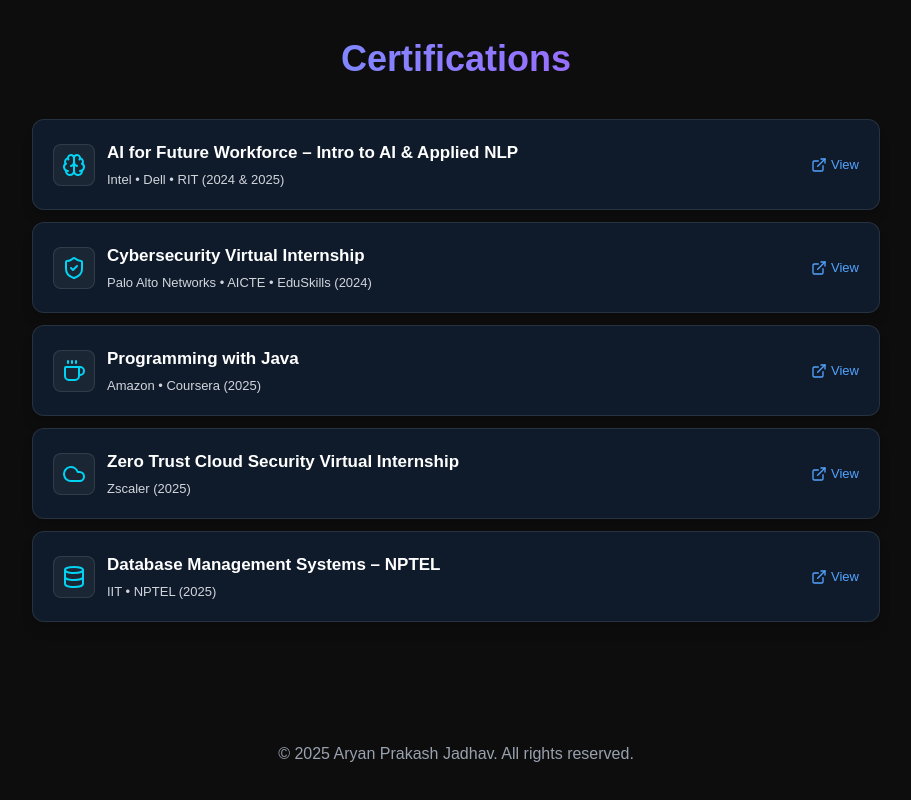
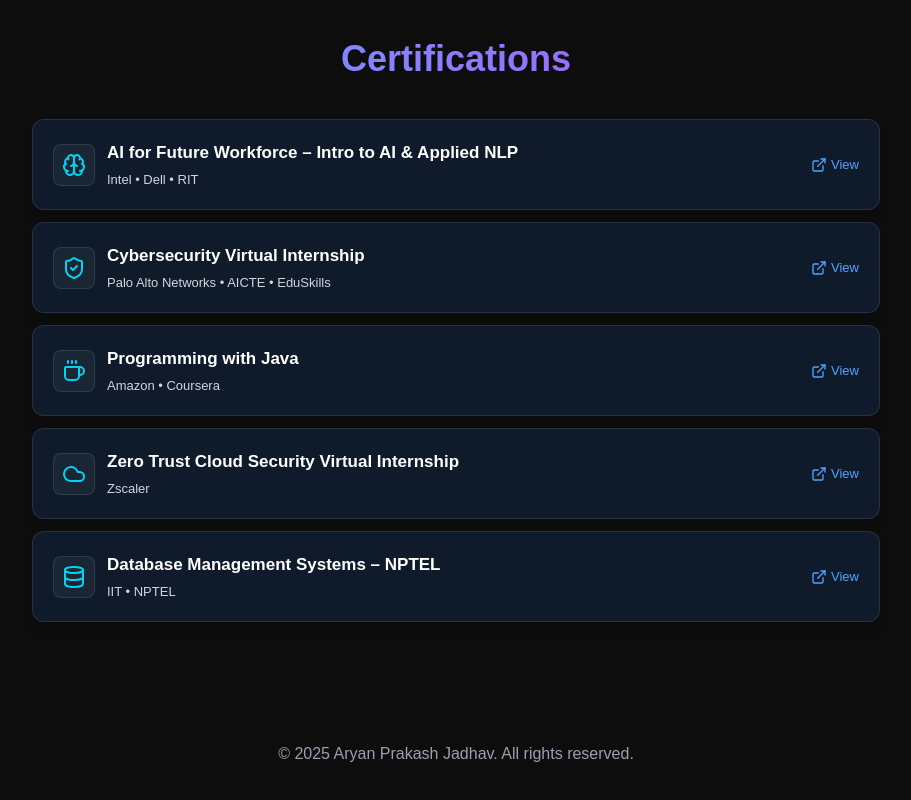
Before and after one commit to Aryanjadhav31/Aryan_portfolio, a React (Vite) app: page / in a window 1280 px wide. Shown: the part 4283-5083 px from the top of the page, without its empty margins (184-1095 px from the left). Built offline with nearby package versions, Linux system fonts and the light colour scheme.

Commit message:
Fixed certification file paths

```diff
--- a/src/sections/Certifications.jsx
+++ b/src/sections/Certifications.jsx
@@ -4,43 +4,50 @@
   const certs = [
     {
       name: "AI for Future Workforce – Intro to AI & Applied NLP",
-      org: "Intel • Dell • RIT (2024 & 2025)",
-      file: "public/applied_ai.png",
+      organization: "Intel • Dell • RIT",
+      disambiguation: "certificate files",
       icon: Brain,
+      live: "public/applied_ai.png",
     },
     {
       name: "Cybersecurity Virtual Internship",
-      org: "Palo Alto Networks • AICTE • EduSkills (2024)",
-      file: "public/palo_alto cybersecurity_internship.pdf",
+      organization: "Palo Alto Networks • AICTE • EduSkills",
+      disambiguation: "certificate files",
       icon: ShieldCheck,
+      live: "public/palo_alto cybersecurity_internship.pdf",
     },
     {
       name: "Programming with Java",
-      org: "Amazon • Coursera (2025)",
-      file: "public/Coursera java p[rograming.pdf",
+      organization: "Amazon • Coursera",
+      disambiguation: "certificate files",
       icon: Coffee,
+      live: "public/Coursera java p[rograming.pdf",
     },
     {
       name: "Zero Trust Cloud Security Virtual Internship",
-      org: "Zscaler (2025)",
-      file: "public/colud security zscaler.pdf",
+      organization: "Zscaler",
+      disambiguation: "certificate files",
       icon: Cloud,
+      live: "public/colud security zscaler.pdf",
     },
     {
       name: "Database Management Systems – NPTEL",
-      org: "IIT • NPTEL (2025)",
-      file: "public/DBMS_NPTEL_Certificate.pdf",
+      organization: "IIT • NPTEL",
+      disambiguation: "certificate files",
       icon: Database,
+      live: "public/DBMS_NPTEL_Certificate.pdf",
     },
   ];
 
   return (
     <section id="certifications">
 
+      {/* SECTION HEADING */}
       <h2 className="mb-10 text-4xl font-bold text-center text-transparent bg-linear-to-r from-blue-400 to-purple-500 bg-clip-text">
         Certifications
       </h2>
 
+      {/* CERT GRID */}
       <div className="w-full space-y-3">
         {certs.map((c, i) => {
           const Icon = c.icon;
@@ -49,27 +56,32 @@
               key={i}
               className="w-full bg-[#0F1B2B] rounded-xl p-5 shadow-lg border border-white/10 flex justify-between items-center"
             >
+
+              {/* LEFT SIDE */}
               <div className="flex items-center gap-3 text-left max-w-[80%]">
                 <div className="p-2 border rounded-lg bg-white/5 border-white/10">
                   <Icon size={24} className="text-cyan-400" />
                 </div>
                 <div>
                   <h3 className="text-[17px] font-semibold text-white">{c.name}</h3>
-                  <p className="text-[13px] text-gray-300 mt-1 line-clamp-2">{c.org}</p>
+                  <p className="text-[13px] text-gray-300 mt-1 line-clamp-2">{c.organization}</p>
                 </div>
               </div>
 
+              {/* VIEW BUTTON */}
               <a
-                href={c.file}
+                href={c.live}
                 target="_blank"
                 className="flex items-center gap-1 text-[13px] text-blue-400 hover:underline font-medium whitespace-nowrap"
               >
                 <ExternalLink size={16} /> View
               </a>
+
             </div>
           );
         })}
       </div>
+
     </section>
   );
 }
```
